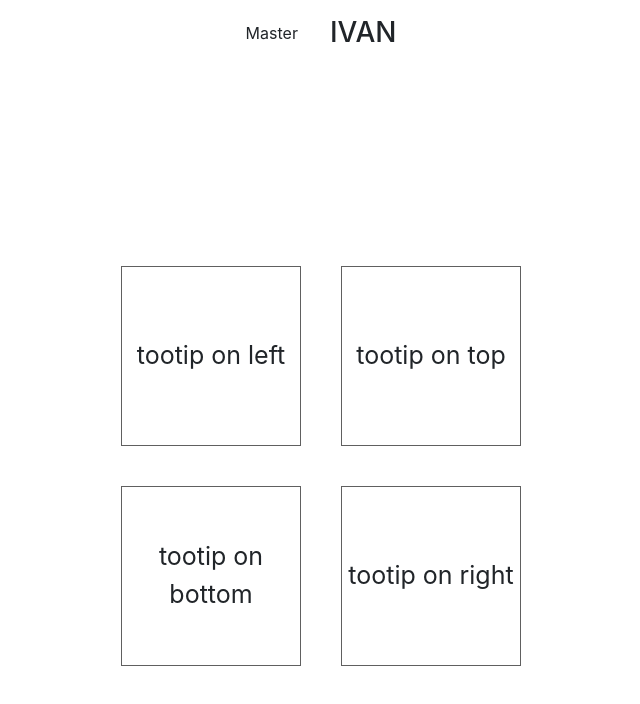
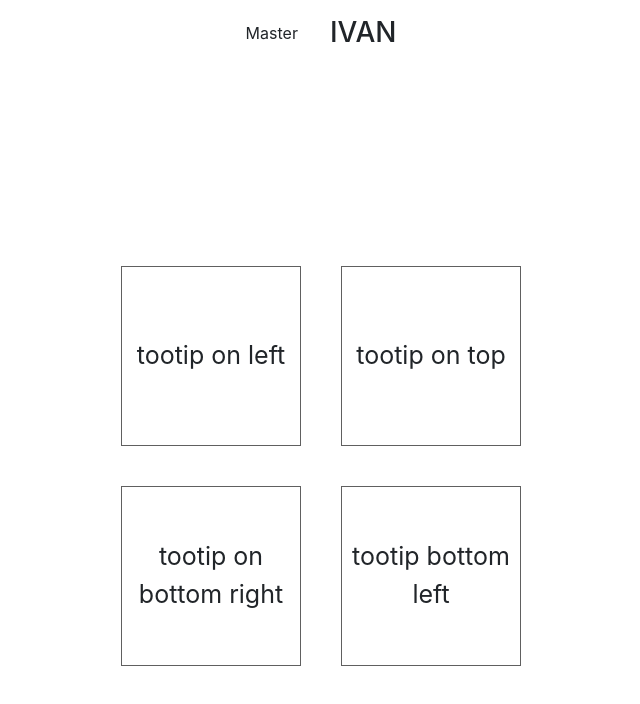
Before and after one commit to masterbg94/tooltip-directive, an Angular app: page / in a window 1280 px wide. Shown: the top 704 px of the page, without its empty margins (319-959 px from the left). Built offline with nearby package versions, Linux system fonts and the light colour scheme.

Commit message:
TA background color option * Default color if unset property

```diff
--- a/src/app/app.component.html
+++ b/src/app/app.component.html
@@ -19,7 +19,7 @@
   <div class="sub-container">
     <div class="tooltipExampl" appTaTooltip="TA-tootip left" placement="left" delay="500">tootip on left</div>
     <div class="tooltipExampl" appTaTooltip="TA-tootip top" placement="top" delay="1500">tootip on top</div>
-    <div class="tooltipExampl" appTaTooltip="TA-tootip bottom" placement="bottom">tootip on bottom</div>
-    <div class="tooltipExampl" appTaTooltip="TA-tootip right" placement="right" delay="500">tootip on right</div>
+    <div class="tooltipExampl" appTaTooltip="TA bottom right" placement="bottom-right">tootip on bottom right</div>
+    <div class="tooltipExampl" appTaTooltip="TA bottom left" placement="bottom-right" delay="100" duration="650" tooltipBackground="#F3C366">tootip bottom left</div>
   </div>
 </div>
--- a/src/app/tooltip.directive.ts
+++ b/src/app/tooltip.directive.ts
@@ -10,6 +10,7 @@ export class TooltipDirective {
   @Input() duration: number = 300;
   tooltip: HTMLElement;
   offset = 10;
+  @Input() tooltipBackground = '#28529f';
 
 
   constructor(private el: ElementRef, private renderer: Renderer2) {
@@ -86,7 +87,7 @@ export class TooltipDirective {
       left = hostPos.left + (hostPos.width - tooltipPos.width) / 2;
     }
 
-    if (this.placement === 'bottom') {
+    if (this.placement === 'bottom-right') {
       top = hostPos.bottom + this.offset;
       // left = hostPos.left + (hostPos.width - tooltipPos.width) / 2;
       left = hostPos.left + hostPos.width / 2;
@@ -104,6 +105,8 @@ export class TooltipDirective {
 
     this.renderer.setStyle(this.tooltip, 'top', `${top + scrollPos}px`);
     this.renderer.setStyle(this.tooltip, 'left', `${left}px`);
+
+    this.renderer.setStyle(this.tooltip, 'background', `${this.tooltipBackground}`);
   }
 
 }
--- a/src/styles.scss
+++ b/src/styles.scss
@@ -42,7 +42,7 @@
   text-align: center;
   color: #f8f8f2;
   line-height: 22px;
-  background: #28529f;
+  //background: #28529f;
   border-radius: 0 15px 15px 15px;
   z-index: 1000;
   opacity: 0;
```
